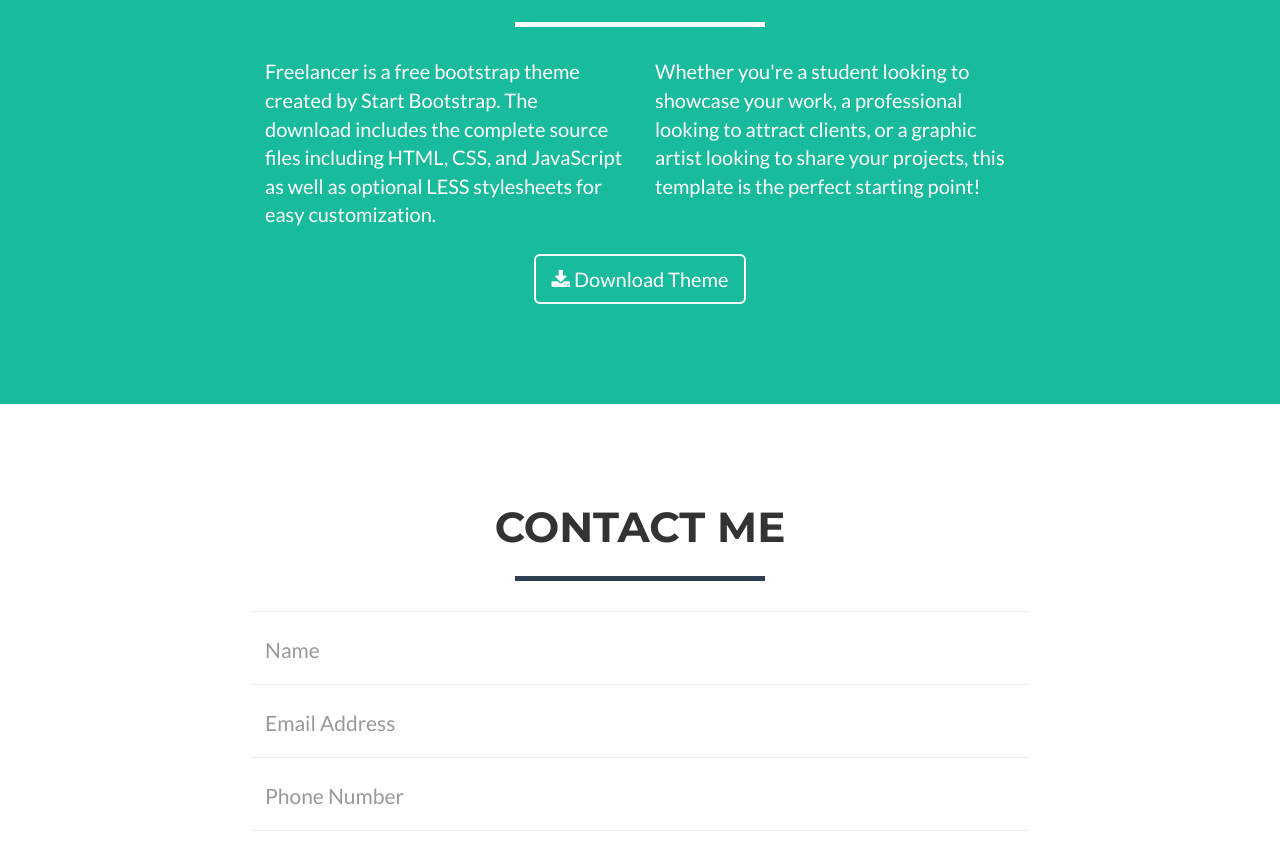
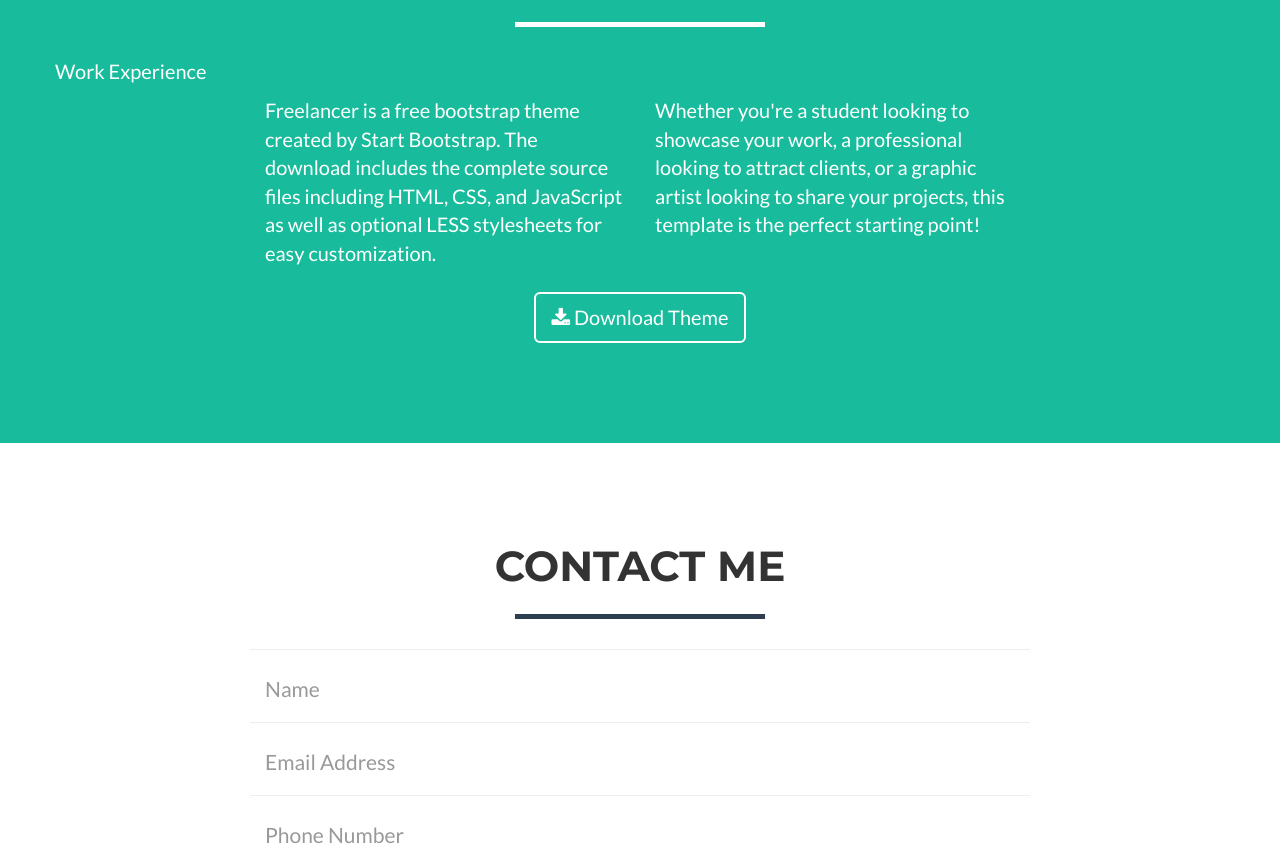
Before and after one commit to fbg871/PersonalWebsite, a website: page index.html in a window 1280 px wide. Shown: the part 1806-2663 px from the top of the page. Drawn offline with nearby package versions, Linux system fonts and the light colour scheme.

Commit message:
Update index.html

```diff
--- a/index.html
+++ b/index.html
@@ -126,7 +126,7 @@
         </div>
     </section>
 
-    <!-- About Section -->
+    <!-- Resume Section -->
     <section class="success" id="about">
         <div class="container">
             <div class="row">
@@ -139,6 +139,9 @@
                 </div>
             </div>
             <div class="row">
+                <div class="text-left">
+                    <p>Work Experience</p>
+                </div>
                 <div class="col-lg-4 col-lg-offset-2">
                     <p>Freelancer is a free bootstrap theme created by Start Bootstrap. The download includes the complete source files including HTML, CSS, and JavaScript as well as optional LESS stylesheets for easy customization.</p>
                 </div>
```
